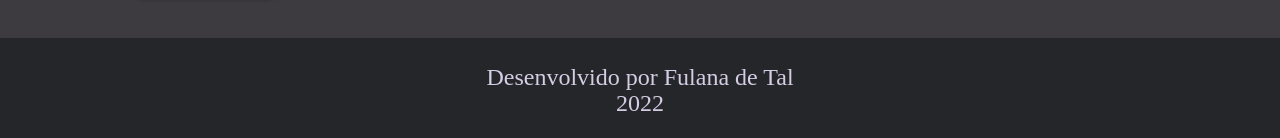
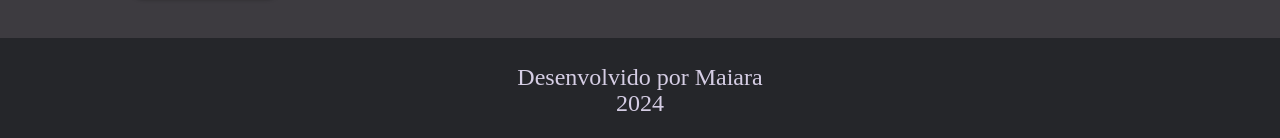
Before and after one commit to namelessmai/challenge-portifolio, a plain HTML site: page index.html in a window 1280 px wide. Shown: the part 3768-3906 px from the top of the page. Drawn offline with Linux system fonts and the light colour scheme; a web font is replaced by a local one.

Commit message:
atualização footer

```diff
--- a/index.html
+++ b/index.html
@@ -185,8 +185,8 @@
         <!-- Sessão de Footer/Rodapé-->
         <section class="footer">
             <div class="footer__rodape">
-                <p>Desenvolvido por Fulana de Tal</p>
-                <p>2022</p>
+                <p>Desenvolvido por Maiara</p>
+                <p>2024</p>
             </div>
         </section>
     </div>
```
